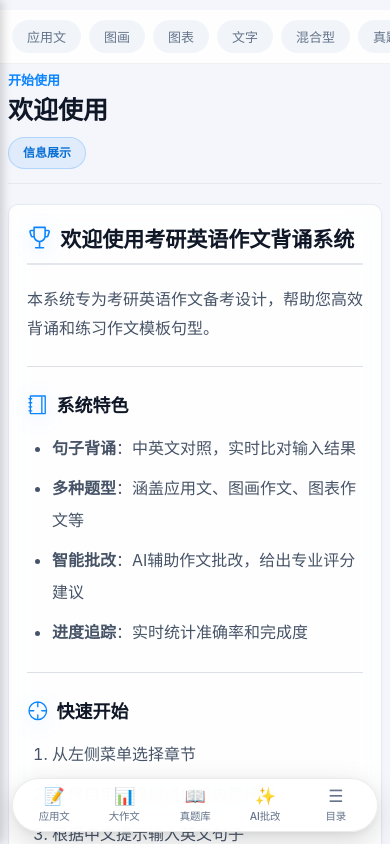
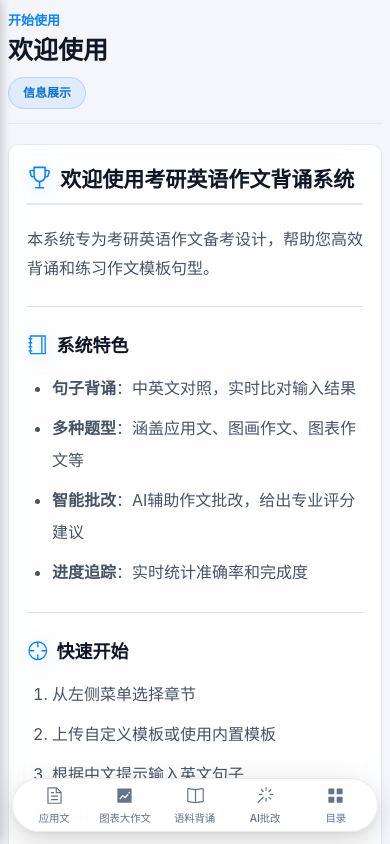
Before and after one commit to Withnoidea/Postgraduate-Entrance-Examination-English-Composition-Navigation, a Vue app in the folder StudyPath English Writing/: page / in a window 390 px wide. Built offline with nearby package versions, Linux system fonts and the light colour scheme.

Commit message:
refactor(ui): remove quick-pills-bar and replace dock emojis with standard SVG icons

```diff
--- a/StudyPath English Writing/src/App.vue
+++ b/StudyPath English Writing/src/App.vue
@@ -56,47 +56,6 @@
 
       <!-- 主内容区域 -->
       <el-main class="main-content">
-        <!-- 移动端顶部横向滚动快捷分段胶囊 -->
-        <div v-if="isMobile" class="quick-pills-bar">
-          <div
-            class="quick-pill"
-            :class="{ active: currentSection?.id === 'app-1' }"
-            @click="handleMenuSelect('app-1')"
-          >应用文</div>
-          <div
-            class="quick-pill"
-            :class="{ active: currentSection?.id === 'pic-1' }"
-            @click="handleMenuSelect('pic-1')"
-          >图画</div>
-          <div
-            class="quick-pill"
-            :class="{ active: currentSection?.id === 'chart-1' }"
-            @click="handleMenuSelect('chart-1')"
-          >图表</div>
-          <div
-            class="quick-pill"
-            :class="{ active: currentSection?.id === 'text-1' }"
-            @click="handleMenuSelect('text-1')"
-          >文字</div>
-          <div
-            class="quick-pill"
-            :class="{ active: currentSection?.id === 'mixed-1' }"
-            @click="handleMenuSelect('mixed-1')"
-          >混合型</div>
-          <div
-            class="quick-pill"
-            :class="{ active: currentSection?.id === 'real-1' }"
-            @click="handleMenuSelect('real-1')"
-          >真题</div>
-          <div
-            class="quick-pill"
-            :class="{ active: currentSection?.id === 'corr2-1' }"
-            @click="handleMenuSelect('corr2-1')"
-          >AI批改</div>
-        </div>
-
-
-
         <!-- 侧边栏遮罩层 -->
         <div v-if="isMobile && sidebarVisible" class="sidebar-overlay" @click="toggleSidebar"></div>
 
@@ -706,37 +665,37 @@
     </el-container>
 
       <!-- 移动端底部高频快捷悬浮 Dock -->
-      <div v-if="isMobile && !sidebarVisible" class="mobile-bottom-dock">
+            <div v-if="isMobile && !sidebarVisible" class="mobile-bottom-dock">
         <div
           class="dock-item"
           :class="{ active: currentSection?.id === 'app-1' }"
           @click="handleMenuSelect('app-1')"
         >
-          <span class="dock-icon">📝</span>
+          <el-icon class="dock-icon"><Document /></el-icon>
           <span>应用文</span>
         </div>
         <div
           class="dock-item"
-          :class="{ active: currentSection?.id === 'pic-1' || currentSection?.id === 'chart-1' }"
-          @click="handleMenuSelect('pic-1')"
+          :class="{ active: currentSection?.id === 'chart-1' || currentSection?.id === 'pic-1' }"
+          @click="handleMenuSelect('chart-1')"
         >
-          <span class="dock-icon">📊</span>
-          <span>大作文</span>
+          <el-icon class="dock-icon"><TrendCharts /></el-icon>
+          <span>图表大作文</span>
         </div>
         <div
           class="dock-item"
-          :class="{ active: currentSection?.id === 'real-1' }"
-          @click="handleMenuSelect('real-1')"
+          :class="{ active: currentSection?.id === 'recite-1' }"
+          @click="handleMenuSelect('recite-1')"
         >
-          <span class="dock-icon">📖</span>
-          <span>真题库</span>
+          <el-icon class="dock-icon"><Reading /></el-icon>
+          <span>语料背诵</span>
         </div>
         <div
           class="dock-item"
-          :class="{ active: currentSection?.id === 'corr2-1' }"
-          @click="handleMenuSelect('corr2-1')"
+          :class="{ active: currentSection?.id === 'ai-correct' }"
+          @click="handleMenuSelect('ai-correct')"
         >
-          <span class="dock-icon">✨</span>
+          <el-icon class="dock-icon"><MagicStick /></el-icon>
           <span>AI批改</span>
         </div>
         <div
@@ -744,7 +703,7 @@
           :class="{ active: sidebarVisible }"
           @click="toggleSidebar"
         >
-          <span class="dock-icon">☰</span>
+          <el-icon class="dock-icon"><Menu /></el-icon>
           <span>目录</span>
         </div>
       </div>
--- a/StudyPath English Writing/src/styles/design-system.css
+++ b/StudyPath English Writing/src/styles/design-system.css
@@ -617,3 +617,19 @@ body {
   font-weight: 600;
   box-shadow: 0 2px 8px rgba(2, 132, 199, 0.25);
 }
+
+
+.dock-item .dock-icon,
+.dock-icon {
+  font-size: 19px !important;
+  line-height: 1 !important;
+  display: inline-flex !important;
+  align-items: center !important;
+  justify-content: center !important;
+  margin-bottom: 2px !important;
+}
+
+.dock-item .dock-icon svg {
+  width: 19px !important;
+  height: 19px !important;
+}
```
Also changed, not shown: 5 other files (tests, documents, lock files or other folders).
